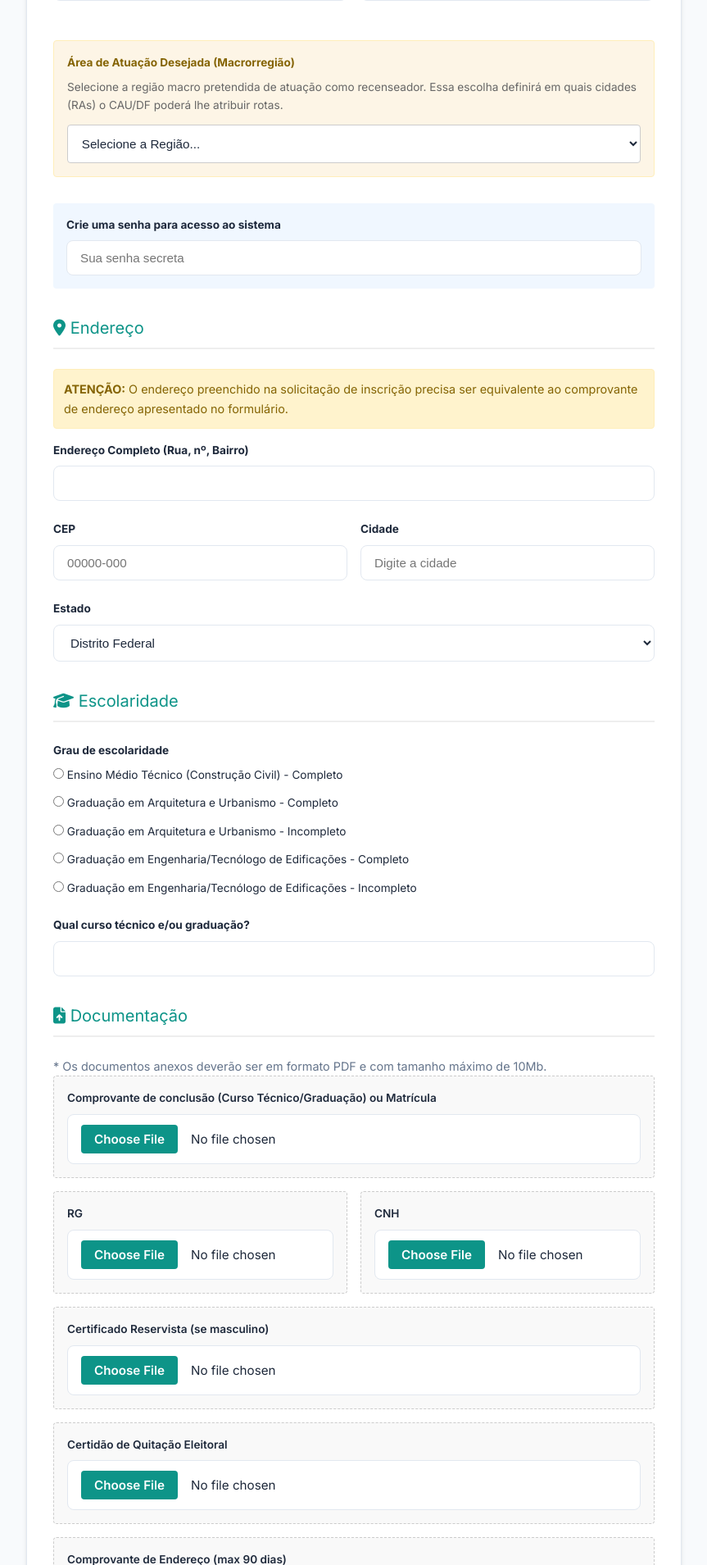
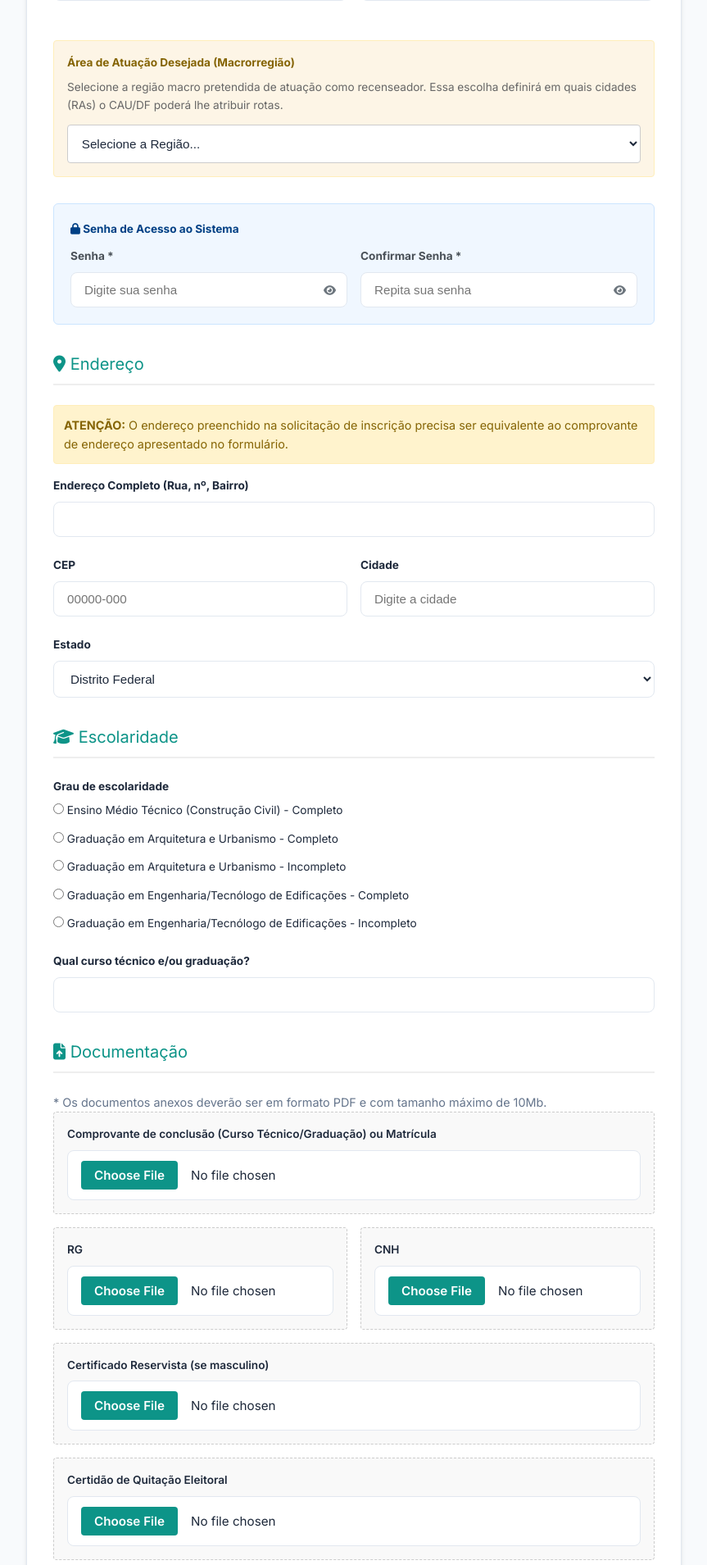
Before and after one commit to alessandrosviana/recenseadores, a PHP site: page /pages/register.php in a window 1280 px wide. Shown: the part 900-2809 px from the top of the page at 82% size, without its empty margins (208-1071 px from the left). Run offline with PHP 8.4, Linux system fonts and the light colour scheme.

Commit message:
feat: adiciona campo de confirmacao de senha com validacao em tempo real e recurso de visibilidade no cadastro

```diff
--- a/pages/register.php
+++ b/pages/register.php
@@ -10,7 +10,8 @@ if ($_SERVER["REQUEST_METHOD"] == "POST") {
     $name = mb_strtoupper(trim($_POST['name']), 'UTF-8');
     $email = trim($_POST['email']);
     $cpf = trim($_POST['cpf']);
-    $password = $_POST['password']; // You might want this for login later
+    $password = $_POST['password'] ?? '';
+    $confirm_password = $_POST['confirm_password'] ?? '';
     $gender = $_POST['gender'];
     $phone = $_POST['phone'];
     $rg = $_POST['rg'];
@@ -33,8 +34,10 @@ if ($_SERVER["REQUEST_METHOD"] == "POST") {
     $terms_accepted = isset($_POST['terms_accepted']) ? 1 : 0;
 
     // Basic validation
-    if (empty($name) || empty($email) || empty($cpf) || empty($microregion)) {
-        $message = '<div style="color:red; margin-bottom:1rem;">Preencha os campos obrigatórios.</div>';
+    if (empty($name) || empty($email) || empty($cpf) || empty($microregion) || empty($password)) {
+        $message = '<div style="color:red; margin-bottom:1rem; font-weight:bold;"><i class="fas fa-exclamation-circle"></i> Preencha os campos obrigatórios.</div>';
+    } elseif ($password !== $confirm_password) {
+        $message = '<div style="color:red; margin-bottom:1rem; font-weight:bold;"><i class="fas fa-exclamation-triangle"></i> As senhas digitadas não coincidem. Por favor, verifique e tente novamente.</div>';
     } else {
         $hashed_password = password_hash($password, PASSWORD_DEFAULT);
 
@@ -306,10 +309,32 @@ if ($_SERVER["REQUEST_METHOD"] == "POST") {
                     </select>
                 </div>
 
-                <!-- Senha para acesso futuro -->
-                <div class="form-group" style="background: #f0f7ff; padding: 1rem; border-radius: 4px;">
-                    <label>Crie uma senha para acesso ao sistema</label>
-                    <input type="password" name="password" required placeholder="Sua senha secreta">
+                <!-- Senha e Confirmação de Senha -->
+                <div class="form-group" style="background: #f0f7ff; padding: 1.25rem; border-radius: 6px; border: 1px solid #cce5ff; margin-top: 1.5rem; margin-bottom: 2rem;">
+                    <label style="color: #004085; font-weight: 700; display: block; margin-bottom: 0.75rem;">
+                        <i class="fas fa-lock"></i> Senha de Acesso ao Sistema
+                    </label>
+                    <div class="grid-custom">
+                        <div class="form-group" style="margin-bottom: 0;">
+                            <label style="font-size: 0.85rem; color: #495057;">Senha *</label>
+                            <div style="position: relative;">
+                                <input type="password" name="password" id="reg_password" required placeholder="Digite sua senha" class="form-control" style="padding-right: 40px; width: 100%;">
+                                <button type="button" onclick="togglePasswordVisibility('reg_password', 'eye_icon_1')" style="position: absolute; right: 10px; top: 50%; transform: translateY(-50%); background: none; border: none; cursor: pointer; color: #6c757d; padding: 4px;">
+                                    <i class="fas fa-eye" id="eye_icon_1"></i>
+                                </button>
+                            </div>
+                        </div>
+                        <div class="form-group" style="margin-bottom: 0;">
+                            <label style="font-size: 0.85rem; color: #495057;">Confirmar Senha *</label>
+                            <div style="position: relative;">
+                                <input type="password" name="confirm_password" id="reg_confirm_password" required placeholder="Repita sua senha" class="form-control" style="padding-right: 40px; width: 100%;">
+                                <button type="button" onclick="togglePasswordVisibility('reg_confirm_password', 'eye_icon_2')" style="position: absolute; right: 10px; top: 50%; transform: translateY(-50%); background: none; border: none; cursor: pointer; color: #6c757d; padding: 4px;">
+                                    <i class="fas fa-eye" id="eye_icon_2"></i>
+                                </button>
+                            </div>
+                        </div>
+                    </div>
+                    <div id="password_match_msg" style="font-size: 0.85rem; margin-top: 0.75rem; font-weight: 600; display: none;"></div>
                 </div>
 
                 <!-- Address -->
@@ -532,6 +557,53 @@ if ($_SERVER["REQUEST_METHOD"] == "POST") {
             if (v.length > 5) v = v.replace(/^(\d{5})(\d)/, "$1-$2");
             e.target.value = v;
         });
+
+        // Alternar visibilidade da senha
+        function togglePasswordVisibility(inputId, iconId) {
+            const input = document.getElementById(inputId);
+            const icon = document.getElementById(iconId);
+            if (input.type === 'password') {
+                input.type = 'text';
+                icon.classList.remove('fa-eye');
+                icon.classList.add('fa-eye-slash');
+            } else {
+                input.type = 'password';
+                icon.classList.remove('fa-eye-slash');
+                icon.classList.add('fa-eye');
+            }
+        }
+
+        // Validação de coincidência de senhas em tempo real
+        document.addEventListener('DOMContentLoaded', function() {
+            const pass = document.getElementById('reg_password');
+            const confirmPass = document.getElementById('reg_confirm_password');
+            const msg = document.getElementById('password_match_msg');
+
+            function checkMatch() {
+                if (!confirmPass.value && !pass.value) {
+                    msg.style.display = 'none';
+                    confirmPass.style.borderColor = '#ccc';
+                    return;
+                }
+                msg.style.display = 'block';
+                if (pass.value && confirmPass.value && pass.value === confirmPass.value) {
+                    msg.style.color = '#155724';
+                    msg.innerHTML = '<i class="fas fa-check-circle"></i> As senhas coincidem perfeitamente!';
+                    confirmPass.style.borderColor = '#28a745';
+                } else if (confirmPass.value) {
+                    msg.style.color = '#721c24';
+                    msg.innerHTML = '<i class="fas fa-times-circle"></i> As senhas digitadas não coincidem!';
+                    confirmPass.style.borderColor = '#dc3545';
+                } else {
+                    msg.style.display = 'none';
+                }
+            }
+
+            if (pass && confirmPass) {
+                pass.addEventListener('input', checkMatch);
+                confirmPass.addEventListener('input', checkMatch);
+            }
+        });
     </script>
 </body>
 
```
